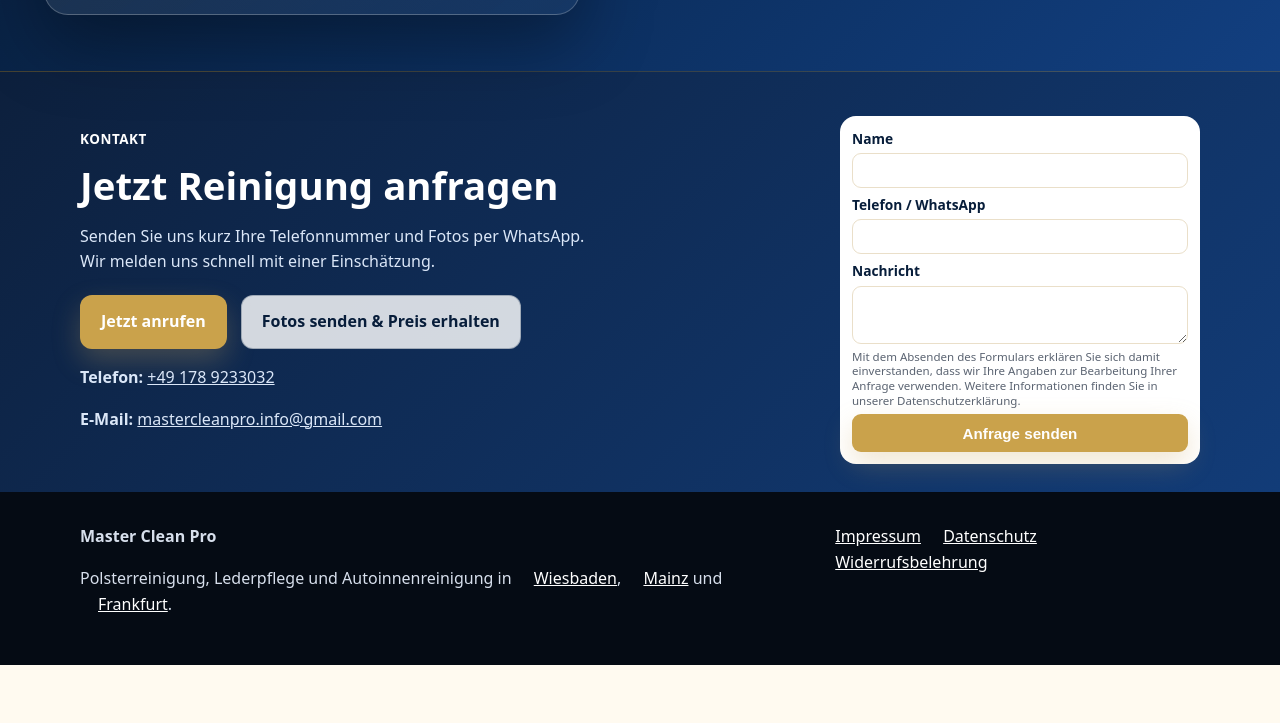
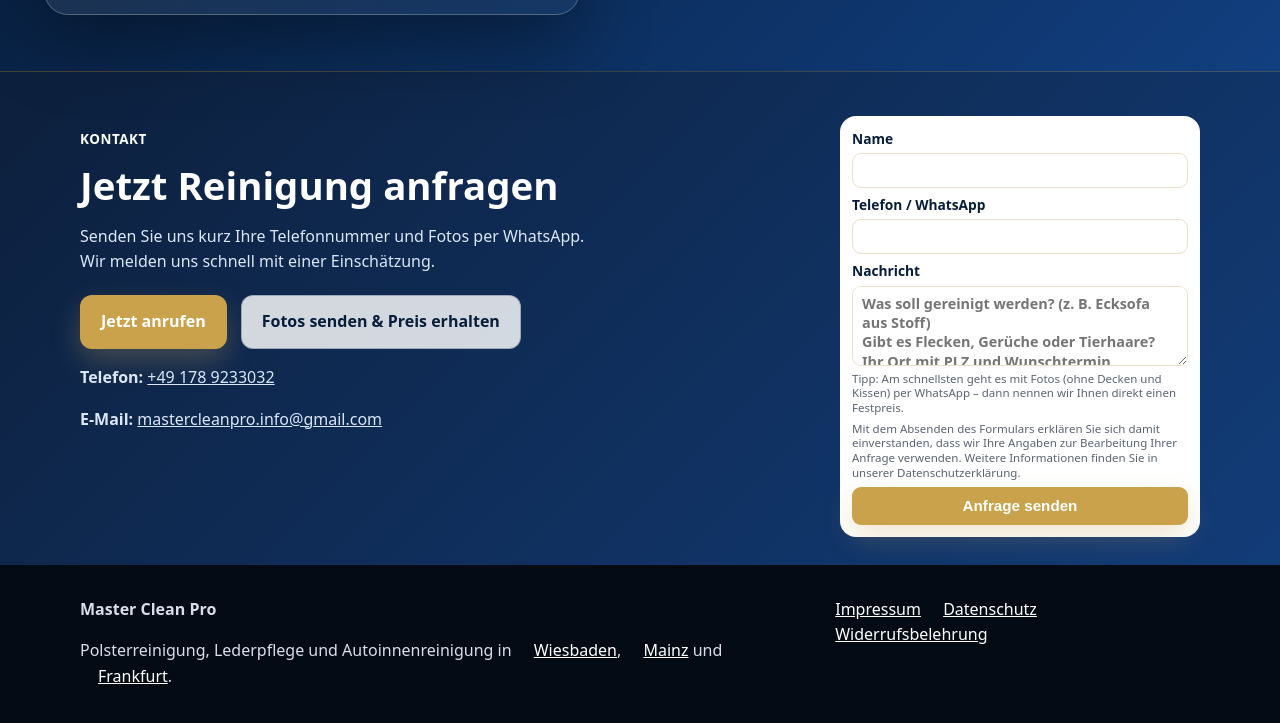
Before and after one commit to petro-teperik/mastercleanpro-site, a plain HTML site: page index.html in a window 1280 px wide. Shown: the part 6841-7564 px from the top of the page. Before the commit the page ends 7506 px from the top, so only its background shows below. Drawn offline with Linux system fonts and the light colour scheme; grey boxes are pictures that could not be loaded.

Commit message:
Kontaktformular: Hinweise was in die Nachricht gehört, WhatsApp-Tipp für Fotos
Co-Authored-By: Claude Opus 5.5 (1M context) <noreply@anthropic.com>

```diff
--- a/index.html
+++ b/index.html
@@ -678,7 +678,8 @@
         <form class="contact-form" id="contactForm" action="mailto:mastercleanpro.info@gmail.com" method="post" enctype="text/plain">
           <label>Name<input name="Name" type="text" autocomplete="name" maxlength="100" required></label>
           <label>Telefon / WhatsApp<input name="Telefon / WhatsApp" type="tel" autocomplete="tel" maxlength="30" required></label>
-          <label>Nachricht<textarea name="Nachricht" maxlength="2000"></textarea></label>
+          <label>Nachricht<textarea name="Nachricht" maxlength="2000" rows="5" placeholder="Was soll gereinigt werden? (z. B. Ecksofa aus Stoff)&#10;Gibt es Flecken, Gerüche oder Tierhaare?&#10;Ihr Ort mit PLZ und Wunschtermin"></textarea></label>
+          <p class="privacy-note form-tip">Tipp: Am schnellsten geht es mit Fotos (ohne Decken und Kissen) per <a href="https://wa.me/491789233032" data-whatsapp-link>WhatsApp</a> – dann nennen wir Ihnen direkt einen Festpreis.</p>
           <label class="form-hp" aria-hidden="true">Website<input name="website" type="text" tabindex="-1" autocomplete="off"></label>
           <p class="privacy-note">Mit dem Absenden des Formulars erklären Sie sich damit einverstanden, dass wir Ihre Angaben zur Bearbeitung Ihrer Anfrage verwenden. Weitere Informationen finden Sie in unserer <a href="datenschutz.html">Datenschutzerklärung</a>.</p>
           <button class="btn btn-primary full" type="submit">Anfrage senden</button>
```
Also changed, not shown: polsterreinigung-frankfurt.html (+2 -1 lines), polsterreinigung-mainz.html (+2 -1 lines).
